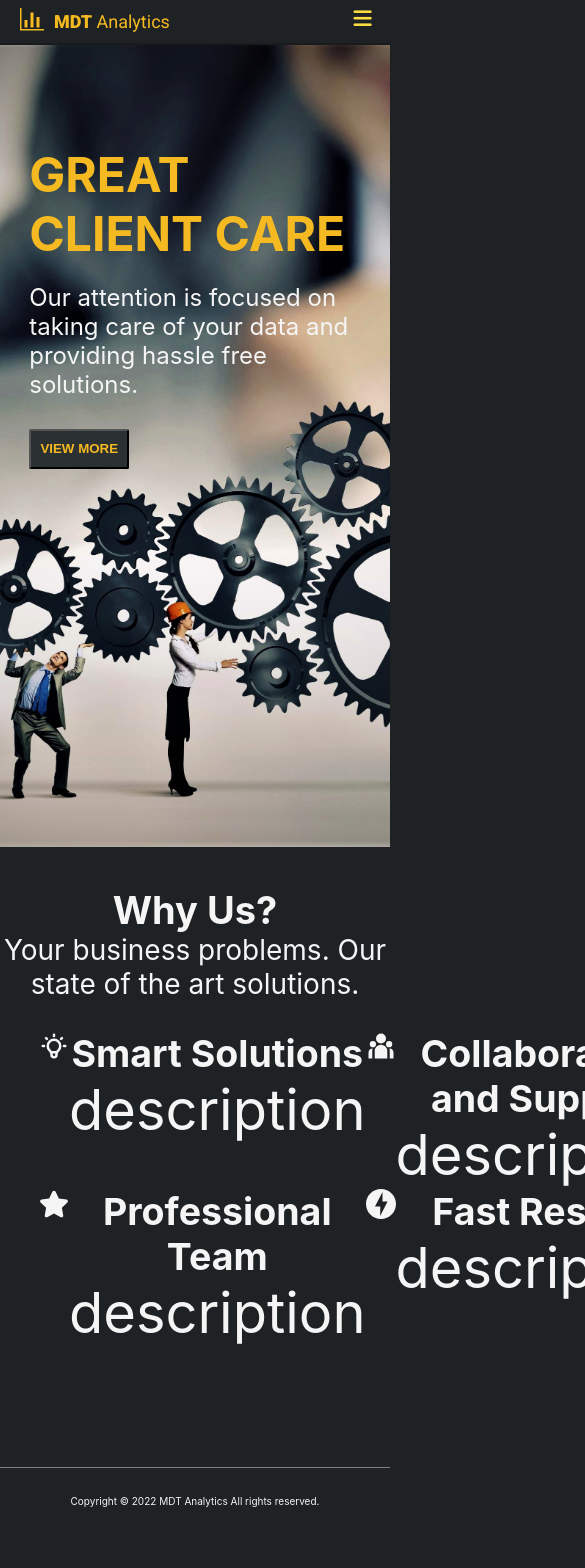
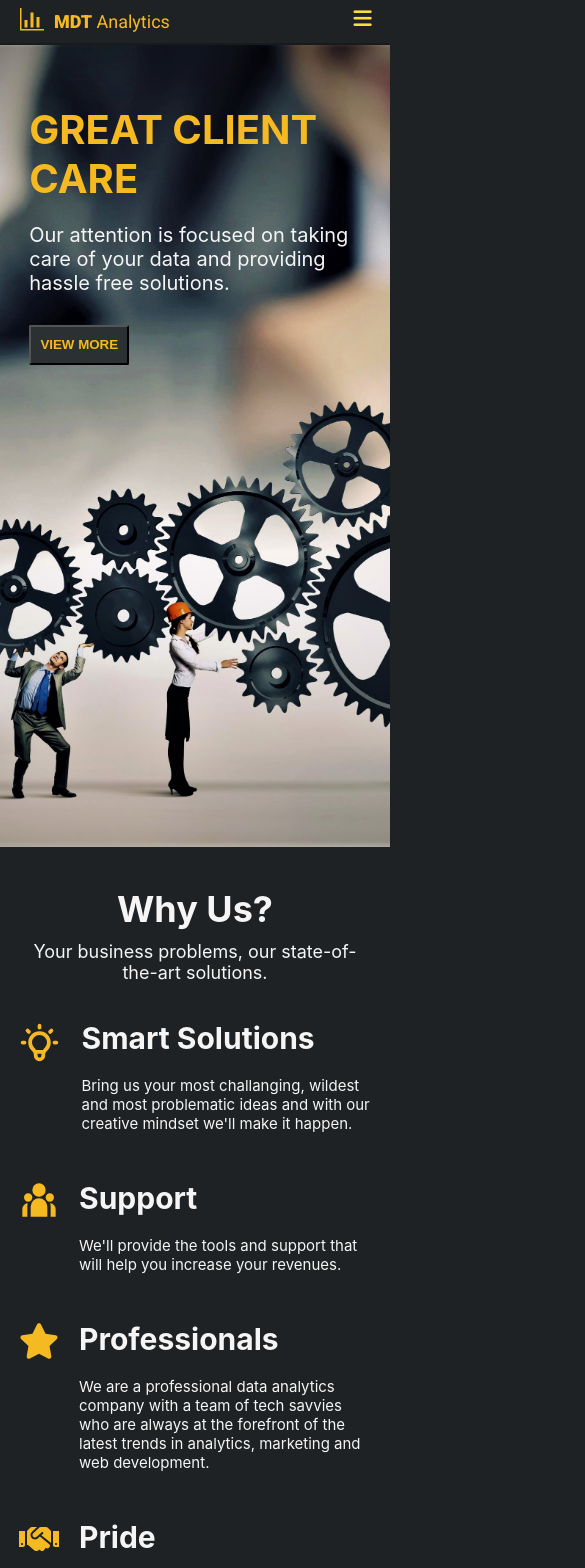
Before and after one commit to Mohammad-Afsari/mdtanalytics, a React (Create React App) app: page /clients in a window 390 px wide. Shown: the top 1568 px of the page, 585 px wide, since content can reach past the window. Before the commit the page ends 1534 px from the top, so only its background shows below. Built offline with nearby package versions, Linux system fonts and the light colour scheme.

Commit message:
update: clients2 whyus component added

```diff
--- a/src/components/Clients/Clients.css
+++ b/src/components/Clients/Clients.css
@@ -1,9 +1,10 @@
 /* =================================================================
- Component 1
+ Component 1 (Clients)
 ===================================================================*/
 
 .clientsContainer {
   height: 95vh;
+  /* width: 99vw; */
 }
 
 .clientIntro {
@@ -42,7 +43,7 @@
 }
 
 /* =================================================================
- Component 2
+ Component 2 (Clients 2)
 ===================================================================*/
 .whyUsContainer {
   padding-top: 40px;
@@ -54,7 +55,13 @@
   grid-template-columns: 1fr 1fr;
   margin: 0px auto;
   padding-top: 30px;
+  gap: 40px;
   width: 80vw;
+}
+
+.whyUsIntro {
+  width: 90vw;
+  margin: 0 auto;
 }
 
 .whyUsIntro h1 {
@@ -62,7 +69,8 @@
 }
 
 .whyUsIntro p {
-  font-size: 28px;
+  font-size: 24px;
+  padding-top: 10px;
 }
 
 .whyUsItem {
@@ -70,6 +78,92 @@
   justify-content: center;
 }
 
+.whyUsItem div h6 {
+  align-items: center;
+  padding-bottom: 20px;
+  text-align: left;
+  padding-left: 30px;
+}
+
+.whyUsItem div section {
+  font-size: 16px;
+  width: 30vw;
+  text-align: left;
+  padding-left: 30px;
+}
+
 .whyUsImg {
-  font-size: 30px;
+  font-size: 40px;
+  padding-top: 7px;
+  color: #f5b921;
 }
+
+.bulb {
+  font-size: 45px;
+}
+
+/* Dynamics */
+
+@media (max-width: 768px) {
+  /* Clients2 */
+  .whyUs {
+    display: grid;
+    grid-template-columns: 1fr;
+    margin: 0px auto;
+    padding-top: 30px;
+    gap: 40px;
+    width: 90vw;
+  }
+
+  .whyUsIntro h1 {
+    font-size: 36px;
+  }
+
+  .whyUsIntro p {
+    font-size: 18px;
+  }
+
+  .whyUsItem {
+    width: 90vw;
+  }
+
+  .whyUsItem div {
+    padding-top: 7px;
+  }
+
+  .whyUsItem div section {
+    font-size: 16px;
+    width: 80vw;
+  }
+
+  .whyUsItem div h6 {
+    font-size: 30px;
+    text-align: left;
+    padding-left: 20px;
+  }
+
+  .whyUsItem div section {
+    font-size: 15px;
+    text-align: left;
+    padding-left: 20px;
+  }
+
+  .whyUsImg {
+    font-size: 40px;
+  }
+}
+
+@media (max-width: 480px) {
+  /* Clients1 */
+  .clientIntro {
+    padding-top: 60px;
+  }
+
+  .clientIntroItem h1 {
+    font-size: 40px;
+    font-weight: bolder;
+  }
+  .clientIntroItem p {
+    font-size: 20px;
+  }
+}
--- a/src/components/Clients/Clients2.js
+++ b/src/components/Clients/Clients2.js
@@ -2,23 +2,26 @@ import "./Clients.css";
 import { HiOutlineLightBulb } from "react-icons/hi";
 import { RiTeamFill } from "react-icons/ri";
 import { FaStar } from "react-icons/fa";
-import { SiFastapi } from "react-icons/si";
+import { FaHandshake } from "react-icons/fa";
 
 const Clients2 = () => {
   return (
     <div className="whyUsContainer">
       <div className="whyUsIntro">
         <h1>Why Us?</h1>
-        <p>Your business problems. Our state of the art solutions.</p>
+        <p>Your business problems, our state-of-the-art solutions.</p>
       </div>
       <div className="whyUs">
         <div className="whyUsItem">
           <section className="whyUsImg">
-            <HiOutlineLightBulb />
+            <HiOutlineLightBulb className="bulb" />
           </section>
           <div>
             <h6>Smart Solutions</h6>
-            <section>description</section>
+            <section>
+              Bring us your most challanging, wildest and most problematic ideas
+              and with our creative mindset we'll make it happen.
+            </section>
           </div>
         </div>
         <div className="whyUsItem">
@@ -26,8 +29,11 @@ const Clients2 = () => {
             <RiTeamFill />
           </section>
           <div>
-            <h6>Collaboration and Support</h6>
-            <section>description</section>
+            <h6>Support</h6>
+            <section>
+              We'll provide the tools and support that will help you increase
+              your revenues.
+            </section>
           </div>
         </div>
         <div className="whyUsItem">
@@ -35,17 +41,24 @@ const Clients2 = () => {
             <FaStar />
           </section>
           <div>
-            <h6>Professional Team</h6>
-            <section>description</section>
+            <h6>Professionals</h6>
+            <section>
+              We are a professional data analytics company with a team of tech
+              savvies who are always at the forefront of the latest trends in
+              analytics, marketing and web development.
+            </section>
           </div>
         </div>
         <div className="whyUsItem">
           <section className="whyUsImg">
-            <SiFastapi />
+            <FaHandshake />
           </section>
           <div>
-            <h6>Fast Results</h6>
-            <section>description</section>
+            <h6>Pride</h6>
+            <section>
+              We take pride in the work that we do and are extremely
+              result-orientated and passionate about each one of our projects.
+            </section>
           </div>
         </div>
       </div>
```
